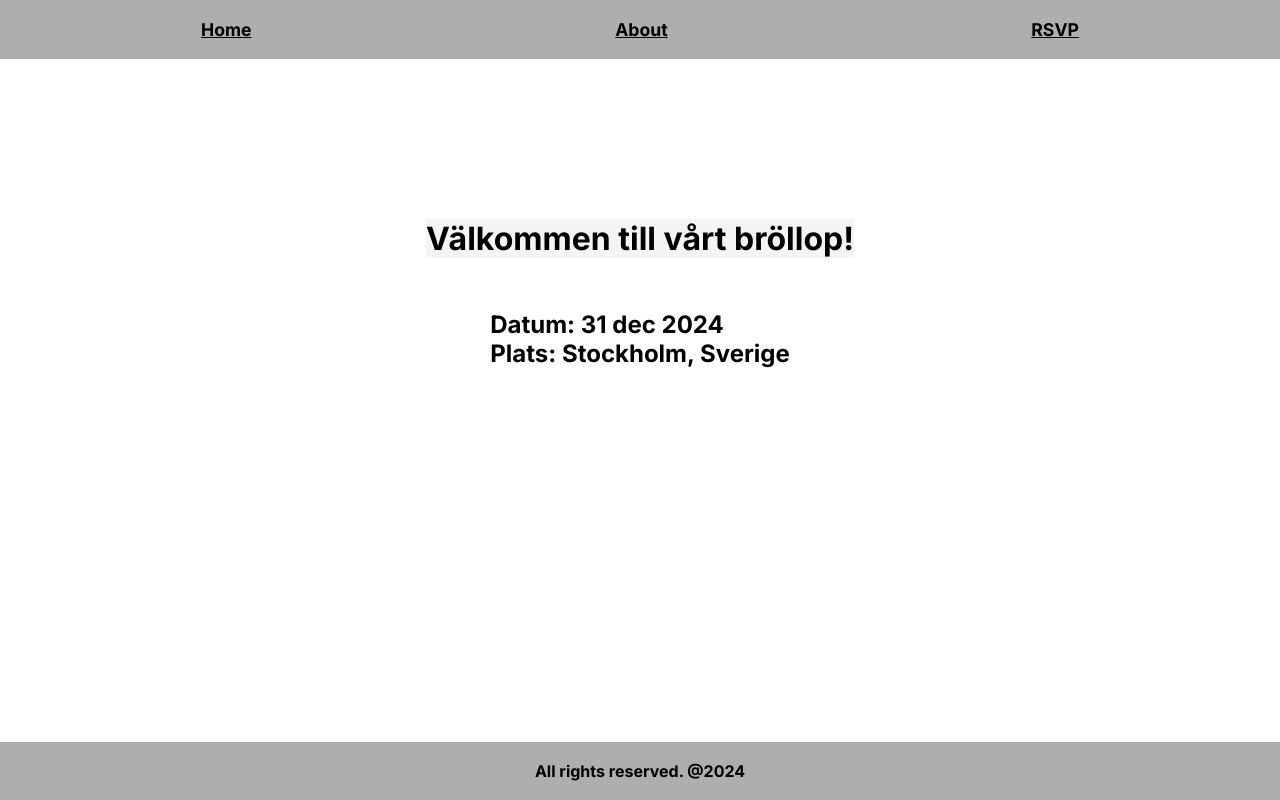
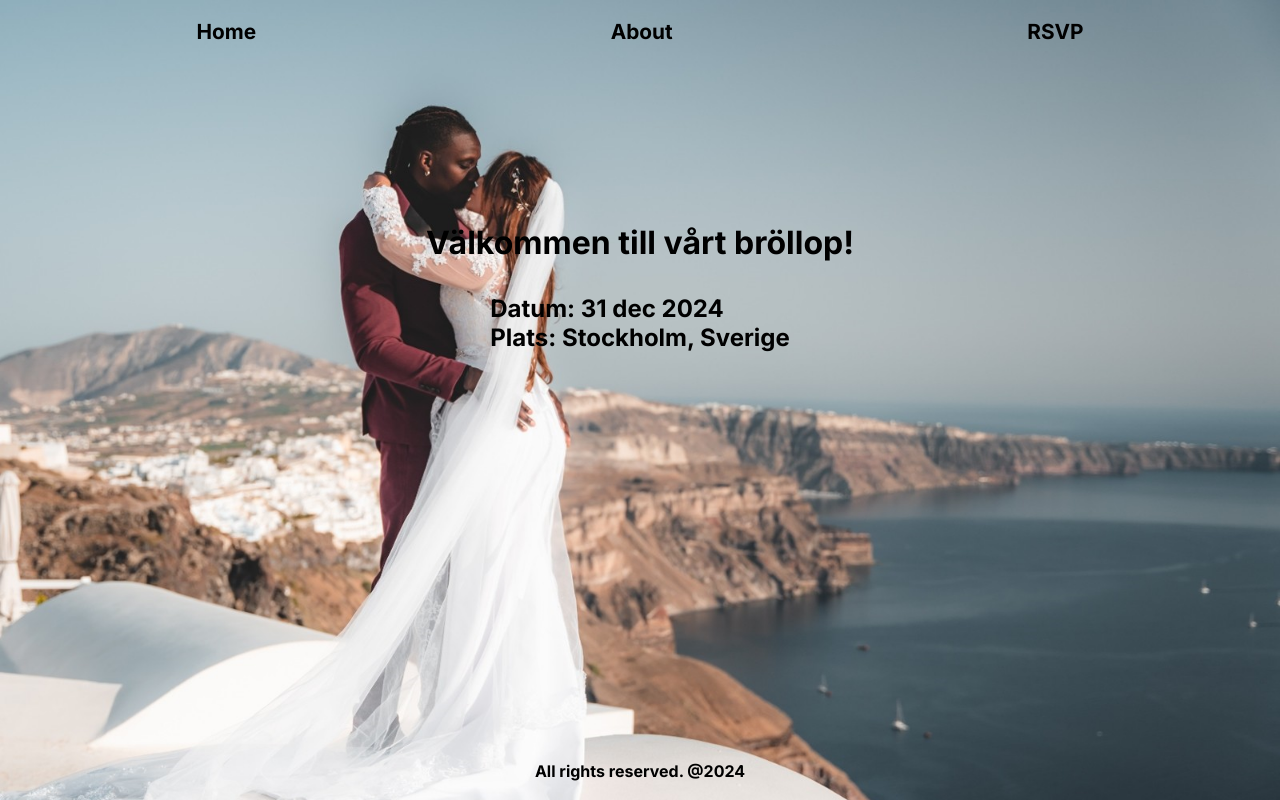
Before and after one commit to Owale128/weddingPage, a Next.js app: page / in a window 1280 px wide. Built offline with nearby package versions, Linux system fonts and the light colour scheme.

Commit message:
Added a picture and did some more styling

```diff
--- a/src/app/globals.css
+++ b/src/app/globals.css
@@ -2,5 +2,10 @@
   margin: 0;
   padding: 0;
   box-sizing: border-box;
-  max-height: 88vh;
 }
+
+body {
+  background: url('./image/WeddingPic.png') no-repeat ;
+  background-size: 100%;
+
+}
--- a/src/app/page.tsx
+++ b/src/app/page.tsx
@@ -1,4 +1,6 @@
 import style from './sass/Home.module.scss'
+import wedPic from './image/WeddingPic.png'
+import Image from 'next/image';
 
 export default function Home() {
   return (
@@ -7,9 +9,9 @@ export default function Home() {
         <h1>Välkommen till vårt bröllop!</h1>
     </header>
     <main className={style.main}>
-        <section className={style.hero}>
-            <img src="" alt="" className={style.heroImg} />
-        </section >
+        {/* <section className={style.hero}>
+           <Image src={wedPic} alt="Wedding picture" className={style.heroImg} />
+        </section > */}
         <section className={style.details}>
         <h2>Datum: 31 dec 2024</h2>
         <h2>Plats: Stockholm, Sverige</h2>
--- a/src/app/sass/Footer.module.scss
+++ b/src/app/sass/Footer.module.scss
@@ -1,5 +1,5 @@
 .footer {
     padding: 1.2rem;
     text-align: center;
-    background-color: #aeaeae;
+    // background-color: #aeaeae;
 }
--- a/src/app/sass/Header.module.scss
+++ b/src/app/sass/Header.module.scss
@@ -1,6 +1,6 @@
 .header {
     padding: 1.2rem;
-    background-color: #aeaeae;
+
 
     .nav {
         display: flex;
@@ -9,7 +9,8 @@
         a {
             font-weight: bold;
             color: black;
-            font-size: 1.1rem;
+            font-size: 1.3rem;
+            text-decoration: none;
         }
     }
 }
--- a/src/app/sass/Home.module.scss
+++ b/src/app/sass/Home.module.scss
@@ -6,18 +6,19 @@
 
 }
 
-.header {
-    background-color: #f4f4f4;
+// .header {
 
-}
-
-// .hero {
 
 // }
 
-// .heroImg {
+.hero {
+width: 70%;
+height: 20rem;
+}
 
-// }
+.heroImg {
+width: 100%;
+}
 
 .details {
     margin: 2rem;
```
Also changed, not shown: src/app/image/WeddingPic.png (added), src/app/rsvp/page.tsx (line endings or trailing spaces).
